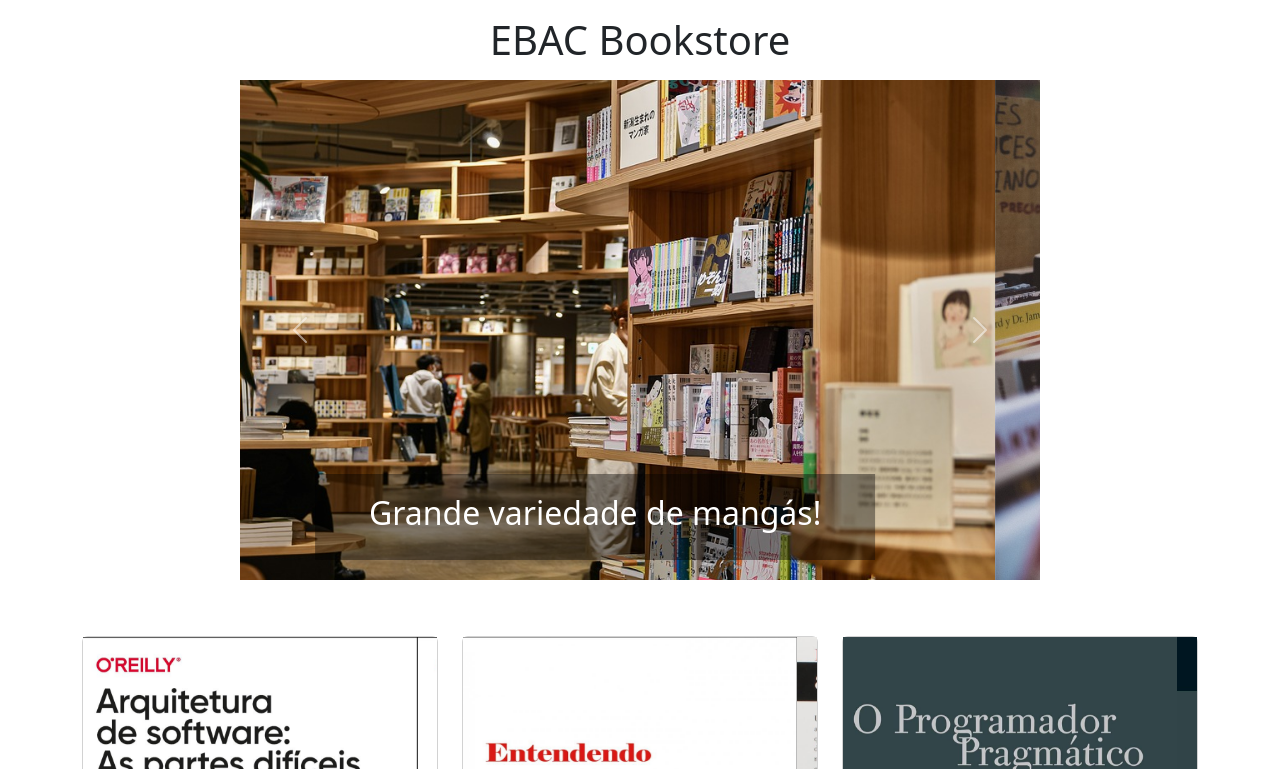
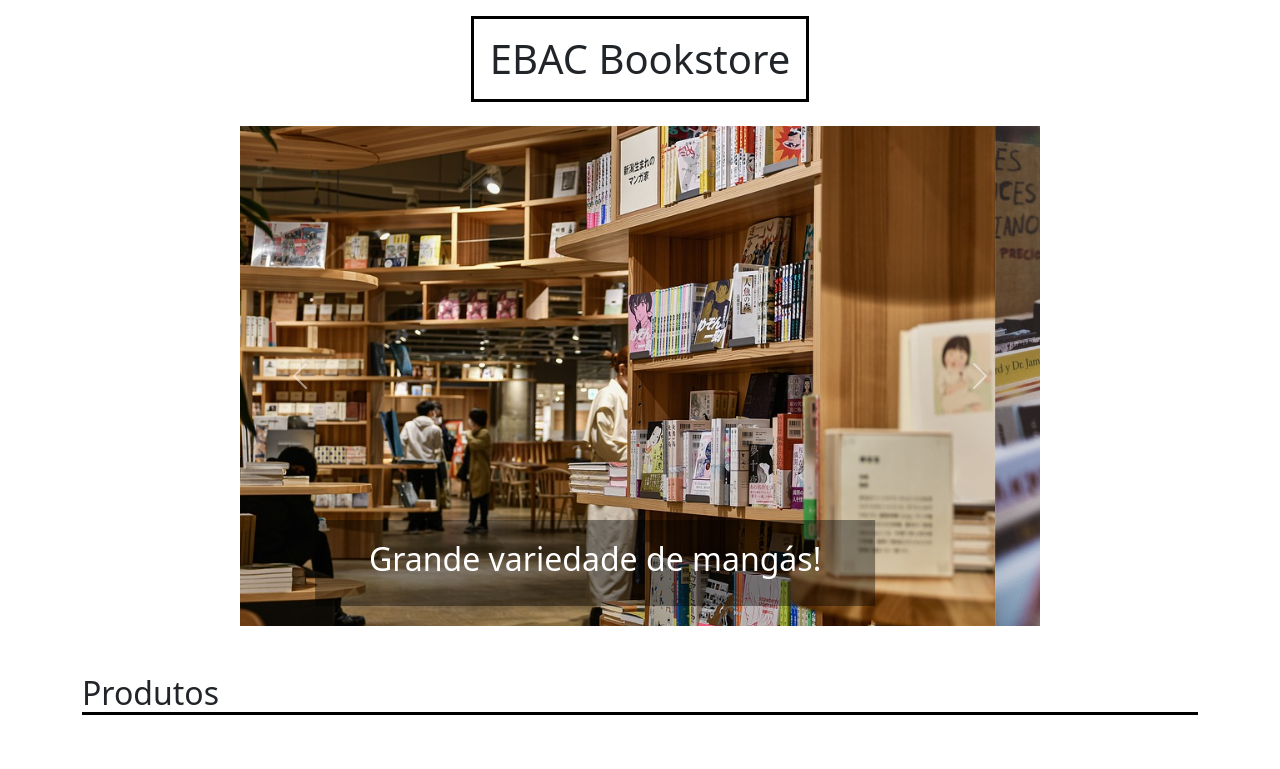
Before and after one commit to ironviper/exercicio_layout_responsivo, a plain HTML site: page index.html in a window 1280 px wide. Shown: the top 769 px of the page. Drawn offline with Linux system fonts and the light colour scheme.

Commit message:
add section name

```diff
--- a/index.html
+++ b/index.html
@@ -20,14 +20,20 @@
             max-height: 500px;
             max-width: 800px;
         }
+        .border-bottom-h2 {
+            border-bottom: 3px black solid;
+        }
+        .full-border-title {
+            border: 3px black solid;
+        }
     </style>
 
 
     <title>EBAC Bookstore</title>
 </head>
 <body>
-    <header class="pt-3">
-        <h1 class="text-center">EBAC Bookstore</h1>
+    <header class="pt-3 d-flex justify-content-center ">
+        <h1 class="p-3 full-border-title">EBAC Bookstore</h1>
     </header>
 
     <div class="container d-flex justify-content-center mt-3">
@@ -66,7 +72,10 @@
         </div>
     </div>
 
-    <div class="container mt-2">
+
+
+    <div class="container mt-5">
+        <h2 class="border-bottom-h2 ">Produtos</h2>
         <div class="row">
             <div class="col col-lg-4 col-md-6 col-sm-12 d-flex justify-content-center mt-5">
                 <div class="card">
```
